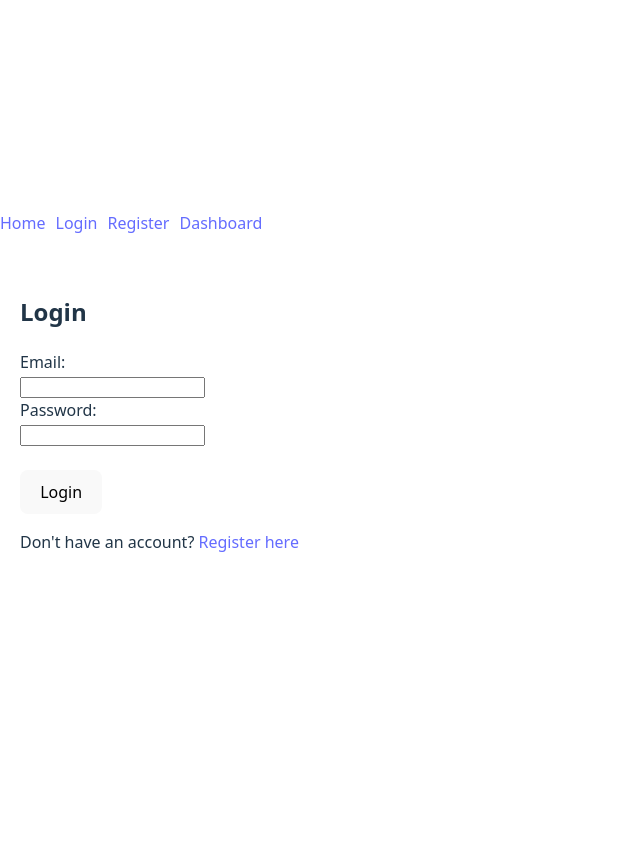
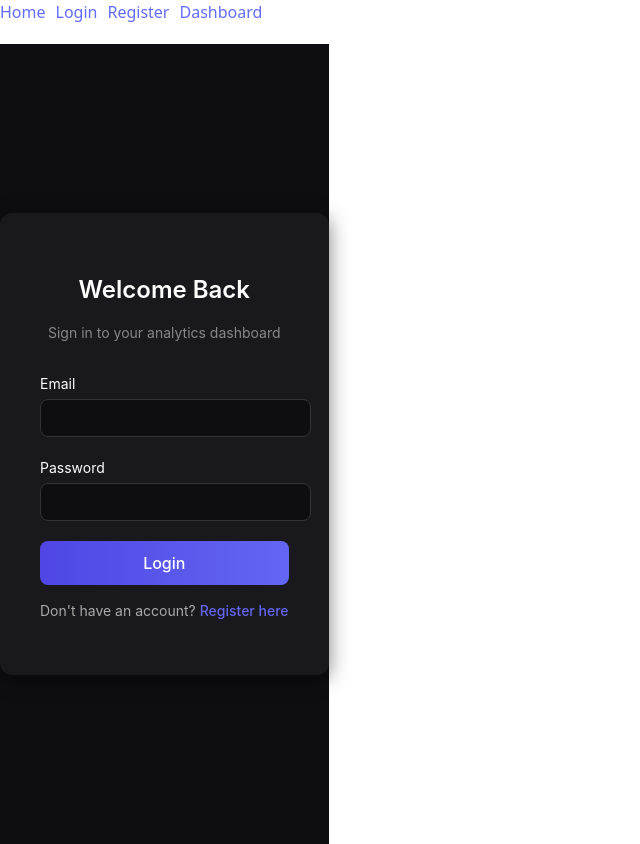
Before and after one commit to yyymaaa/data-analytics-bi-dashboard, a React (Vite) app in the folder frontend/: page /login in a window 1280 px wide. Shown: the whole page, without its empty margins (0-640 px from the left). Before the commit the page ends 800 px from the top, so only its background shows below. Built offline with nearby package versions, Linux system fonts and the light colour scheme.

Commit message:
CSS on Login page

```diff
--- a/frontend/src/pages/Login.jsx
+++ b/frontend/src/pages/Login.jsx
@@ -22,31 +22,118 @@ export default function Login() {
   };
 
   return (
-    <div style={{ padding: "20px" }}>
-      <h2>Login</h2>
-      <form onSubmit={handleLogin}>
-        <div>
-          <label>Email:</label><br />
+    <div style={styles.container}>
+      <div style={styles.card}>
+        <h2 style={styles.title}>Welcome Back</h2>
+        <p style={styles.subtitle}>Sign in to your analytics dashboard</p>
+        <form onSubmit={handleLogin} style={styles.form}>
+          <div style={styles.inputGroup}>
+            <label style={styles.label}>Email</label>
             <input
               type="email"
               value={email}
               onChange={(e) => setEmail(e.target.value)}
               required
+              style={styles.input}
             />
           </div>
-        <div>
-          <label>Password:</label><br />
+          <div style={styles.inputGroup}>
+            <label style={styles.label}>Password</label>
             <input
               type="password"
               value={password}
               onChange={(e) => setPassword(e.target.value)}
               required
+              style={styles.input}
             />
           </div>
-        <br />
-        <button type="submit">Login</button>
-        <p>Don't have an account? <a href="/register">Register here</a></p>
+          <button type="submit" style={styles.button}>
+            Login
+          </button>
+          <p style={styles.registerText}>
+            Don't have an account?{" "}
+            <a href="/register" style={styles.link}>
+              Register here
+            </a>
+          </p>
         </form>
+      </div>
     </div>
   );
 }
+
+// ===== Styling =====
+const styles = {
+  container: {
+    backgroundColor: "#0e0e12",
+    minHeight: "100vh",
+    display: "flex",
+    justifyContent: "center",
+    alignItems: "center",
+    fontFamily: "'Inter', sans-serif",
+  },
+  card: {
+    backgroundColor: "#18181d",
+    padding: "40px",
+    borderRadius: "12px",
+    boxShadow: "0px 4px 20px rgba(0,0,0,0.5)",
+    width: "100%",
+    maxWidth: "400px",
+    color: "#fff",
+  },
+  title: {
+    fontSize: "24px",
+    fontWeight: "600",
+    marginBottom: "10px",
+    textAlign: "center",
+  },
+  subtitle: {
+    fontSize: "14px",
+    color: "#888",
+    marginBottom: "30px",
+    textAlign: "center",
+  },
+  form: {
+    display: "flex",
+    flexDirection: "column",
+  },
+  inputGroup: {
+    marginBottom: "20px",
+  },
+  label: {
+    fontSize: "14px",
+    marginBottom: "5px",
+    display: "block",
+  },
+  input: {
+    width: "100%",
+    padding: "10px",
+    borderRadius: "8px",
+    border: "1px solid #333",
+    backgroundColor: "#0e0e12",
+    color: "#fff",
+    fontSize: "14px",
+    outline: "none",
+    transition: "border-color 0.2s ease",
+  },
+  button: {
+    padding: "12px",
+    background: "linear-gradient(90deg, #4f46e5, #6366f1)",
+    border: "none",
+    borderRadius: "8px",
+    color: "#fff",
+    fontSize: "16px",
+    cursor: "pointer",
+    transition: "transform 0.2s ease, box-shadow 0.2s ease",
+  },
+  registerText: {
+    marginTop: "15px",
+    fontSize: "14px",
+    color: "#aaa",
+    textAlign: "center",
+  },
+  link: {
+    color: "#6366f1",
+    textDecoration: "none",
+  },
+};
```
Lines whose indentation alone changed are shown as unchanged.
